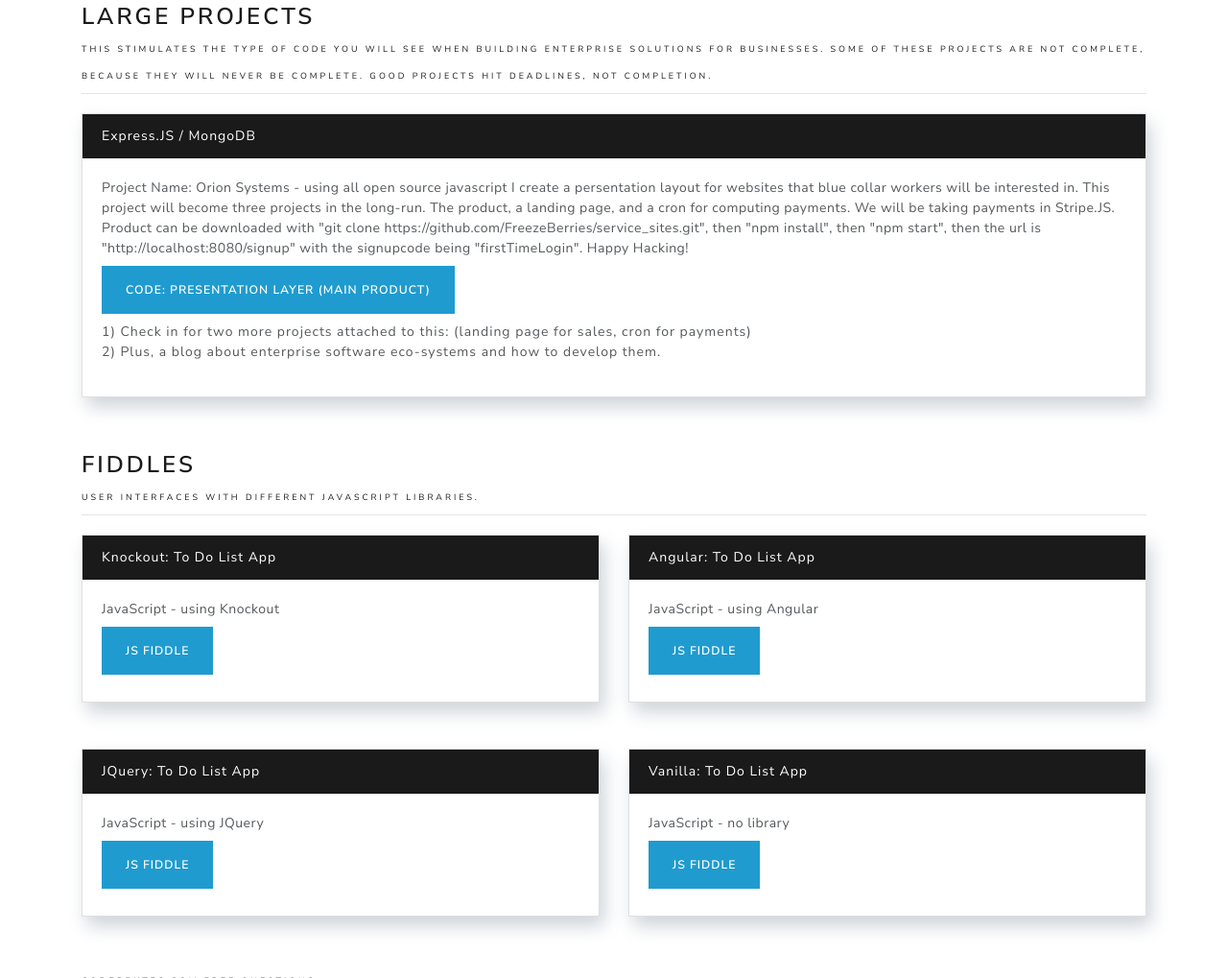
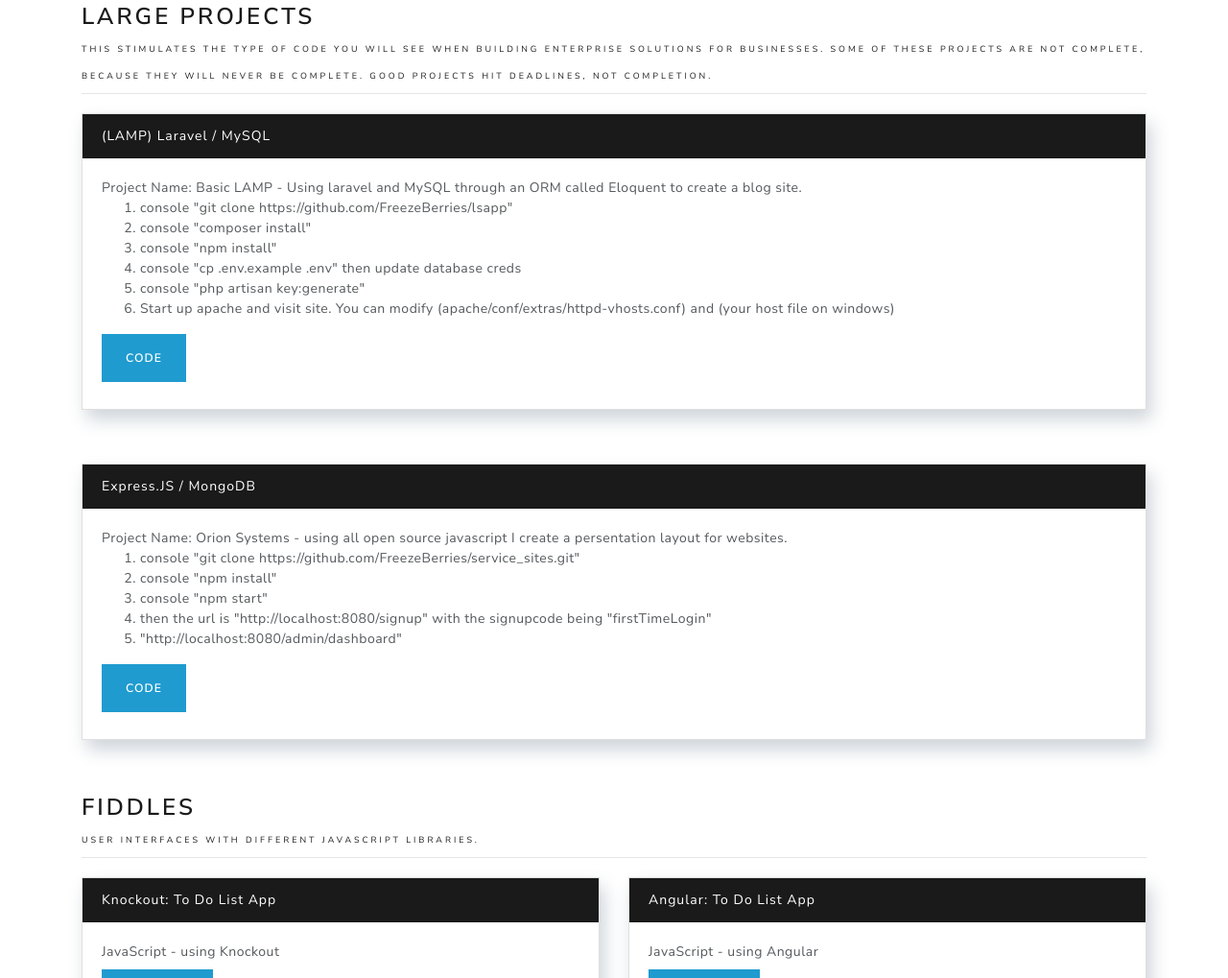
Before and after one commit to FreezeBerries/freezeberries.github.io, a website: page index.html in a window 1280 px wide. Shown: the part 476-1495 px from the top of the page at 96% size. Drawn offline with nearby package versions, Linux system fonts and the light colour scheme.

Commit message:
Update to show large projects

```diff
--- a/index.html
+++ b/index.html
@@ -143,22 +143,51 @@
                     <div class="card-header bg-primary text-white">
 
                         <!--<h4 class="card-title">Quiz App</h4>-->
+                        (LAMP) Laravel / MySQL
+                    </div>
+                    <div class="card-body">
+                        <div class="card-text mb-2">
+                           <strong>Project Name: Basic LAMP</strong>
+                           - Using laravel and MySQL through an ORM called Eloquent to create a blog site.
+                           <ol>
+                             <li>console "git clone https://github.com/FreezeBerries/lsapp"</li>
+                             <li>console "composer install"</li>
+                             <li>console "npm install"</li>
+                             <li>console "cp .env.example .env" then update database creds</li>
+                             <li>console "php artisan key:generate"</li>
+                             <li>Start up apache and visit site. You can modify (apache/conf/extras/httpd-vhosts.conf) and (your host file on windows)</li>
+                           </ol>
+                         </div>
+                        <!--<div class="card-text mb-2"><span class="first-cat">Main Library:</span> Knockout</div>-->
+                        <a href="https://github.com/FreezeBerries/lsapp" class="btn btn-info mb-2">Code</a>
+                    </div>
+                </div>
+            </div>
+        </div>
+
+        <div class="row mb-2">
+            <div class="col-md-12">
+                <div class="card mb-5">
+
+                    <div class="card-header bg-primary text-white">
+
+                        <!--<h4 class="card-title">Quiz App</h4>-->
                         Express.JS / MongoDB
                     </div>
                     <div class="card-body">
                         <div class="card-text mb-2">
                            <strong>Project Name: Orion Systems</strong>
-                           - using all open source javascript I create a persentation layout for websites that blue collar workers will be interested in. This project will become three projects in the long-run. The product, a landing page, and a cron for computing payments. We will be taking payments in Stripe.JS. Product can be downloaded with
-                           "git clone https://github.com/FreezeBerries/service_sites.git", then "npm install", then "npm start", then the url is "http://localhost:8080/signup" with the signupcode being "firstTimeLogin". Happy Hacking!
+                           - using all open source javascript I create a persentation layout for websites.
+                           <ol>
+                             <li>console "git clone https://github.com/FreezeBerries/service_sites.git"</li>
+                             <li>console "npm install"</li>
+                             <li>console "npm start"</li>
+                             <li>then the url is "http://localhost:8080/signup" with the signupcode being "firstTimeLogin"</li>
+                             <li>"http://localhost:8080/admin/dashboard"</li>
+                           </ol>
                          </div>
                         <!--<div class="card-text mb-2"><span class="first-cat">Main Library:</span> Knockout</div>-->
-                        <a href="https://github.com/FreezeBerries/service_sites" class="btn btn-info mb-2">Code: Presentation Layer (Main Product)</a>
-                        <br>
-                        <p>
-                          1) Check in for two more projects attached to this: (landing page for sales, cron for payments)
-                          <br>
-                          2) Plus, a blog about enterprise software eco-systems and how to develop them.
-                        </p>
+                        <a href="https://github.com/FreezeBerries/service_sites" class="btn btn-info mb-2">Code</a>
                     </div>
                 </div>
             </div>
```
